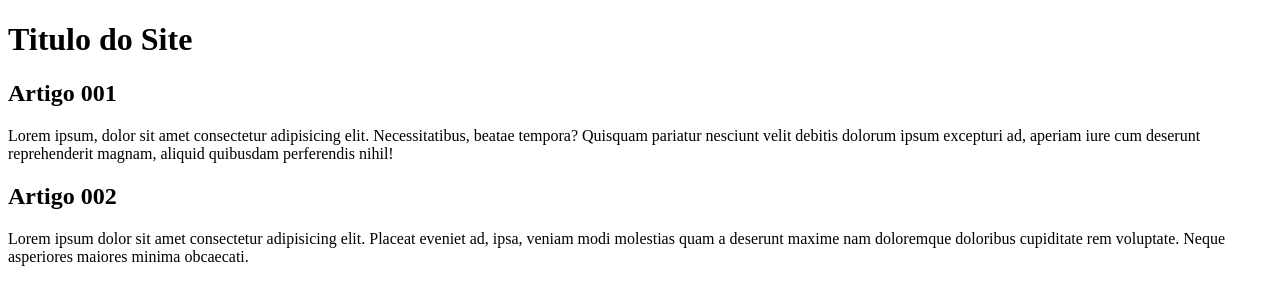
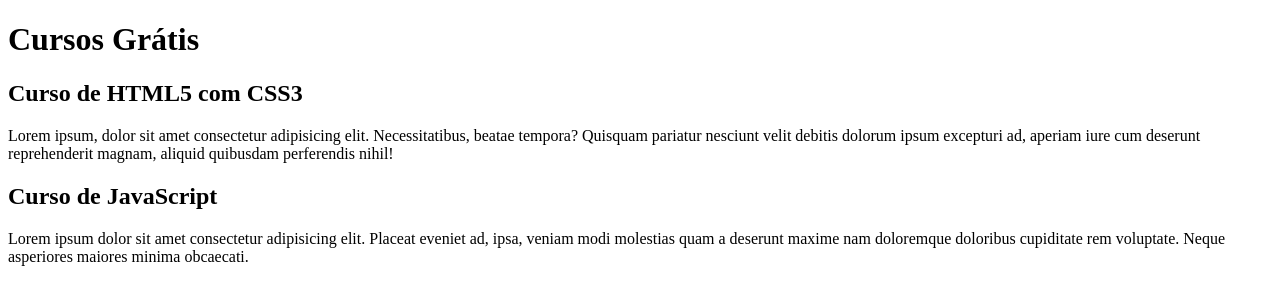
Before and after one commit to davialvesdmc/projeto-site, a plain HTML site: page index.html in a window 1280 px wide. Drawn offline with Linux system fonts and the light colour scheme.

Commit message:
comecei a escrever conteudo

```diff
--- a/index.html
+++ b/index.html
@@ -8,14 +8,14 @@
 <body>
     <main>
         <header>
-            <h1>Titulo do Site</h1>
+            <h1>Cursos Grátis</h1>
         </header>
         <article>
-            <h2>Artigo 001</h2>
+            <h2>Curso de HTML5 com CSS3</h2>
             <p>Lorem ipsum, dolor sit amet consectetur adipisicing elit. Necessitatibus, beatae tempora? Quisquam pariatur nesciunt velit debitis dolorum ipsum excepturi ad, aperiam iure cum deserunt reprehenderit magnam, aliquid quibusdam perferendis nihil!</p>
         </article>
         <article>
-            <h2>Artigo 002</h2>
+            <h2>Curso de JavaScript</h2>
             <p>Lorem ipsum dolor sit amet consectetur adipisicing elit. Placeat eveniet ad, ipsa, veniam modi molestias quam a deserunt maxime nam doloremque doloribus cupiditate rem voluptate. Neque asperiores maiores minima obcaecati.</p>
         </article>
     </main>
```
